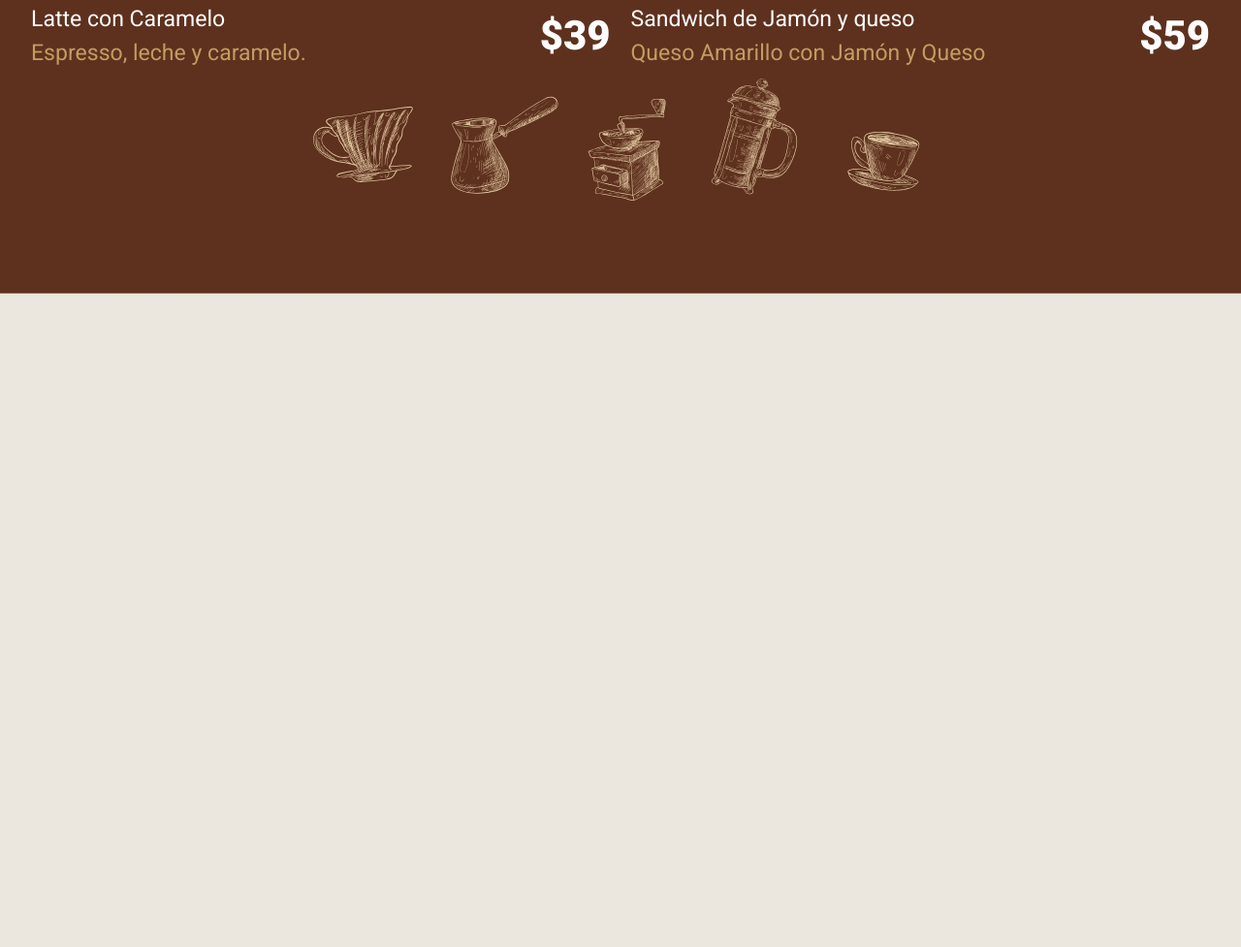
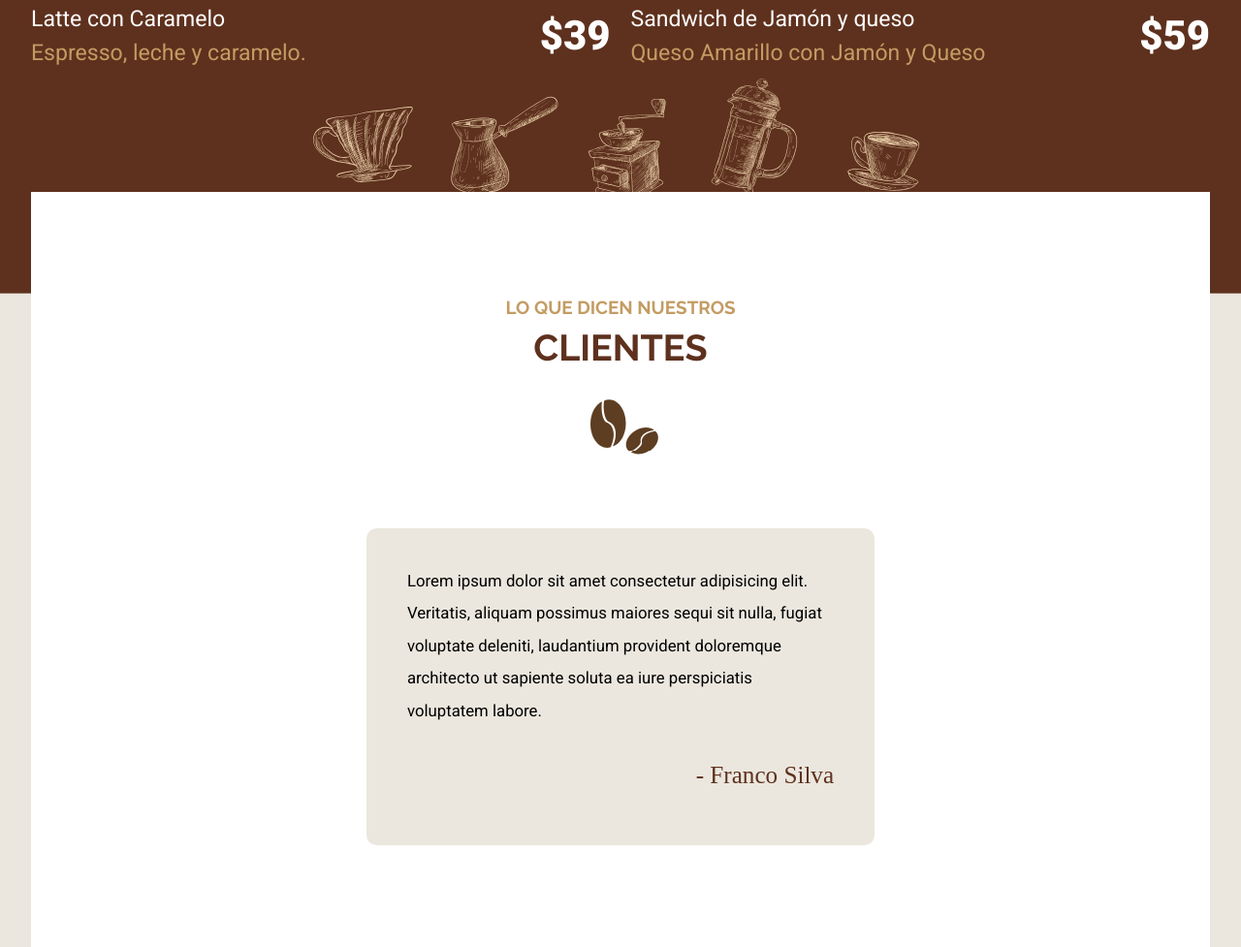
Before and after one commit to FrancoSilva77/cafeteria-SASS, a website: page index.html in a window 1280 px wide. Shown: the part 4410-5387 px from the top of the page at 97% size. Before the commit the page ends 4713 px from the top, so only its background shows below. Drawn offline with Linux system fonts and the light colour scheme; a web font is replaced by a local one.

Commit message:
Testimoniales add

```diff
--- a/index.html
+++ b/index.html
@@ -216,5 +216,20 @@
         </section>
       </div>
     </section>
+
+    <section class="nuestros-testimoniales contenedor bg-white margin-negativo-10">
+      <h2><span>Lo que dicen nuestros</span> Clientes</h2>
+
+      <div class="testimonial">
+        <p>
+          Lorem ipsum dolor sit amet consectetur adipisicing elit. Veritatis,
+          aliquam possimus maiores sequi sit nulla, fugiat voluptate deleniti,
+          laudantium provident doloremque architecto ut sapiente soluta ea iure
+          perspiciatis voluptatem labore.
+        </p>
+
+        <p class="autor">- Franco Silva</p>
+      </div>
+    </section>
   </body>
 </html>
--- a/src/scss/base/_utilidades.scss
+++ b/src/scss/base/_utilidades.scss
@@ -7,3 +7,11 @@
 .bg-primario {
   color: v.$primario;
 }
+
+.bg-white {
+  background-color: v.$blanco;
+}
+
+.margin-negativo-10 {
+  margin-top: -10rem;
+}
--- /dev/null
+++ b/src/scss/inicio/_testimoniales.scss
@@ -0,0 +1,25 @@
+@use 'base/variables' as v;
+@use 'base/mixins' as m;
+
+.nuestros-testimoniales {
+  padding: 10rem 2rem;
+
+  @include m.tablet {
+    padding: 10rem;
+  }
+
+  .testimonial {
+    background-color: v.$cafeClaro;
+    padding: 2rem 4rem;
+    max-width: 50rem;
+    margin: 0 auto;
+    border-radius: 1rem;
+
+    .autor {
+      text-align: right;
+      font-size: 2.4rem;
+      color: v.$primario;
+      font-family: v.$fuente_cursiva;
+    }
+  }
+}
```
Also changed, not shown: src/scss/inicio/_index.scss (+5 -4 lines), build/css/app.css.
